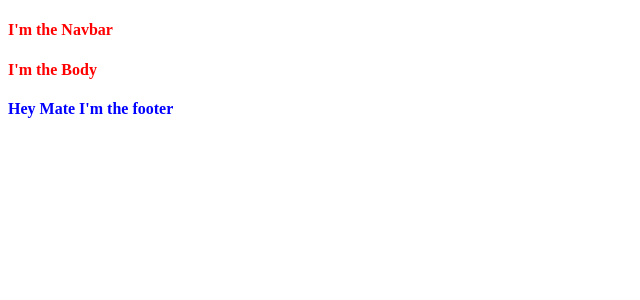
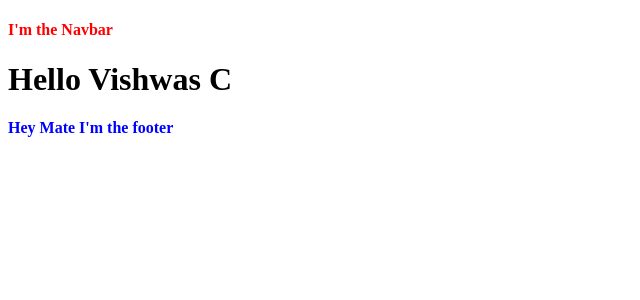
Before and after one commit to vishwas-c/React-practice, a React (Create React App) app: page / in a window 1280 px wide. Shown: the top 300 px of the page, without its empty margins (0-640 px from the left). Built offline with nearby package versions, Linux system fonts and the light colour scheme.

Commit message:
Added Dynamic Var for Html

```diff
--- a/src/components/MainContent.js
+++ b/src/components/MainContent.js
@@ -1,10 +1,11 @@
 import React from 'react'
 
-function MainContent() {
-  return (
-    <main>
-      <h4>I'm the Body</h4>
-    </main>
+function MainContent(){
+
+  const firstName = "Vishwas"
+  const LastName = "C"
+  return(
+    <h1>Hello {`${firstName} ${LastName}`}</h1>
   )
 }
 
```
